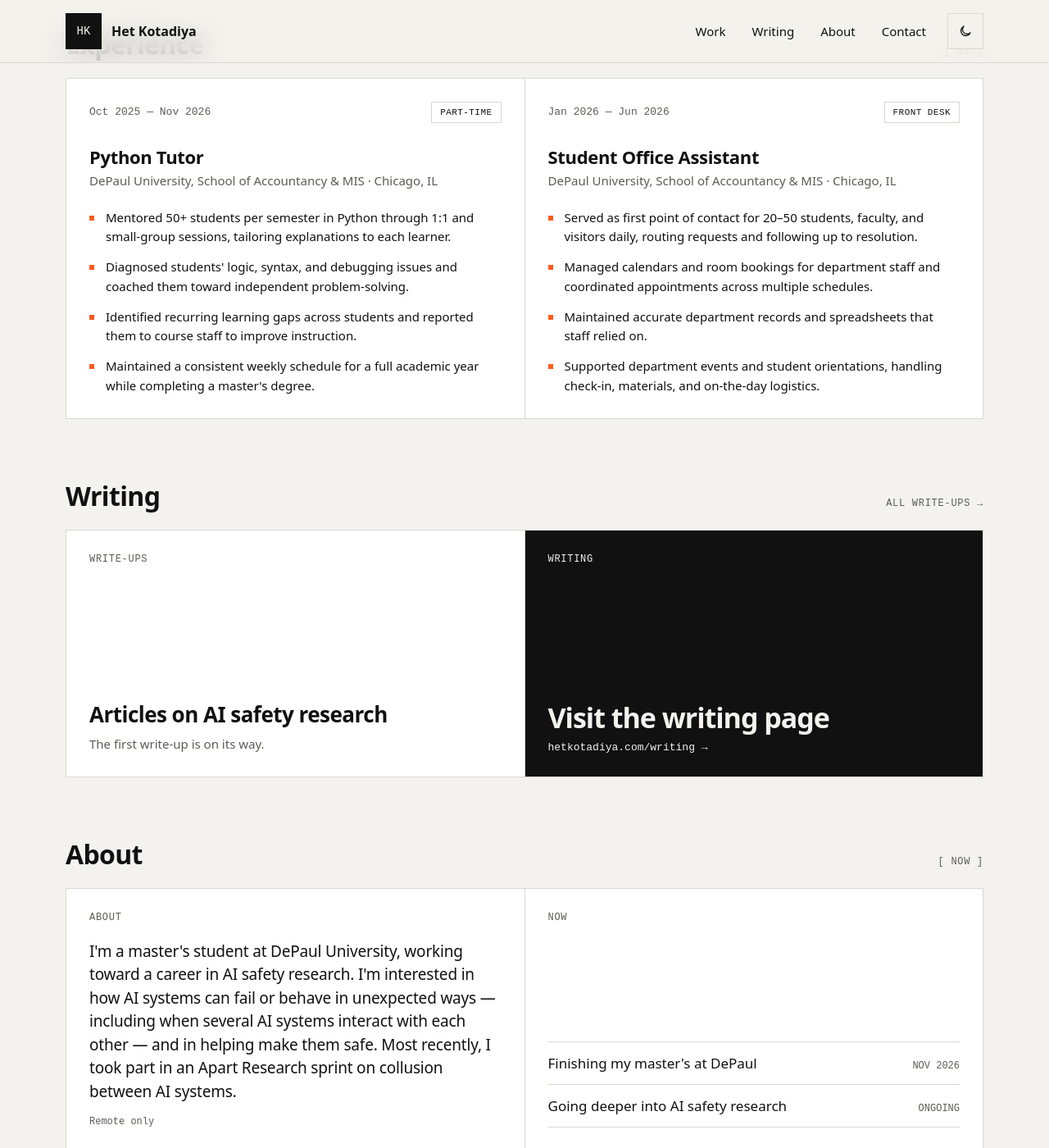
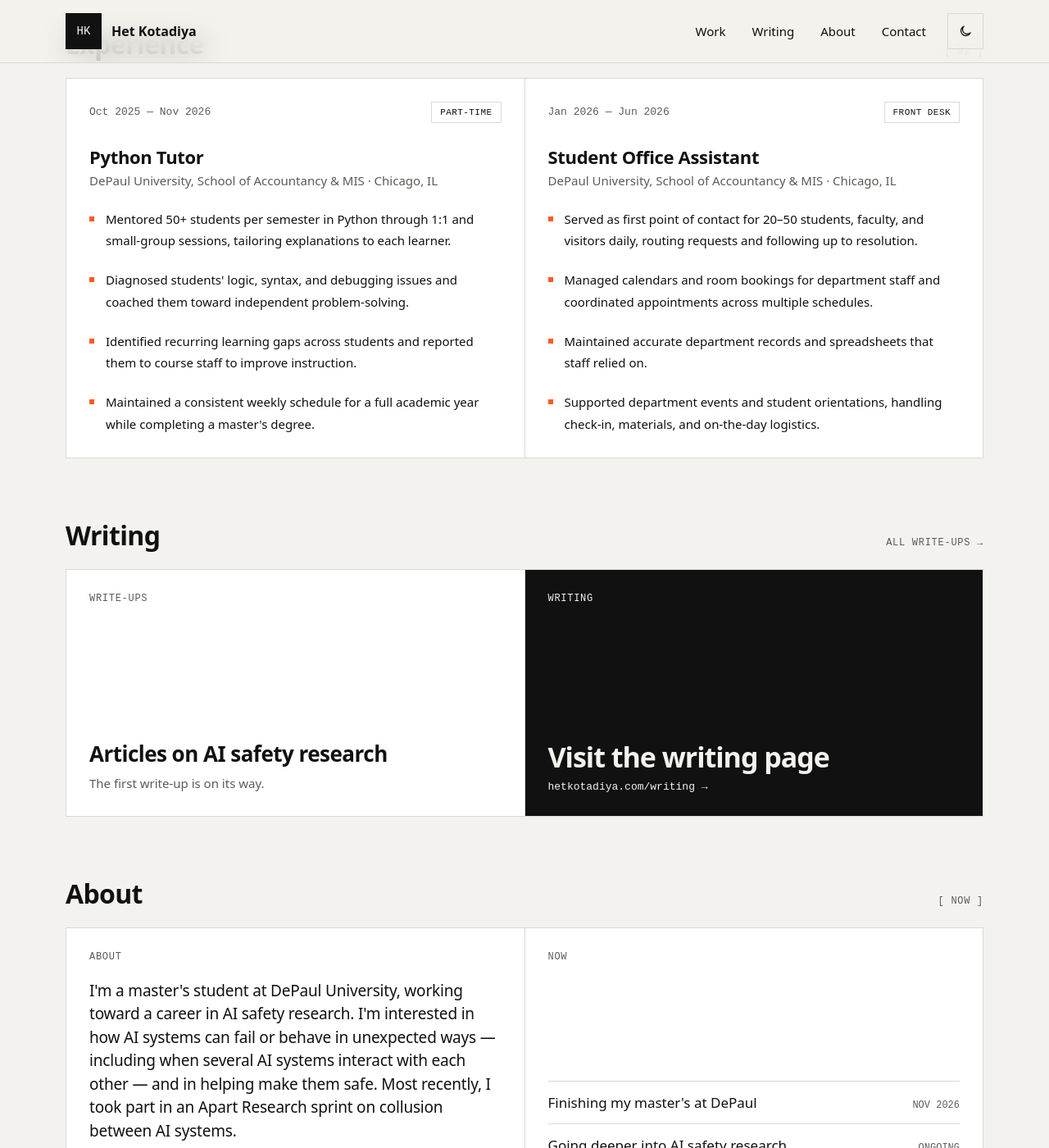
Before and after one commit to Het-Kotadiya/Het-Kotadiya.github.io, a Jekyll site: the page built from index.html, in a window 1280 px wide and 1400 px high, scrolled down 1110 px. Shown: the whole window at 82% size. Built offline with Jekyll 4.4.1, drawn with Linux system fonts in a browser that asks for light colours.

Commit message:
Add breathing room to Experience bullets
Co-Authored-By: Claude Opus 5.5 <noreply@anthropic.com>

```diff
--- a/assets/css/site.css
+++ b/assets/css/site.css
@@ -231,12 +231,12 @@ nav .btn:hover { background: var(--ink); color: var(--bg); }
 .xp h3 { margin-bottom: 6px; }
 .xp h3 + p { margin-bottom: 22px; }
 .xp-list li {
-  list-style: none; position: relative; padding-left: 20px; margin-bottom: 14px;
-  font-size: 15px; line-height: 1.55;
+  list-style: none; position: relative; padding-left: 20px; margin-bottom: 22px;
+  font-size: 15px; line-height: 1.75;
 }
 .xp-list li:last-child { margin-bottom: 0; }
 .xp-list li::before {             /* small accent square, matching the site */
-  content: ""; position: absolute; left: 0; top: 9px;
+  content: ""; position: absolute; left: 0; top: 10px;
   width: 6px; height: 6px; background: var(--accent);
 }
 
```
